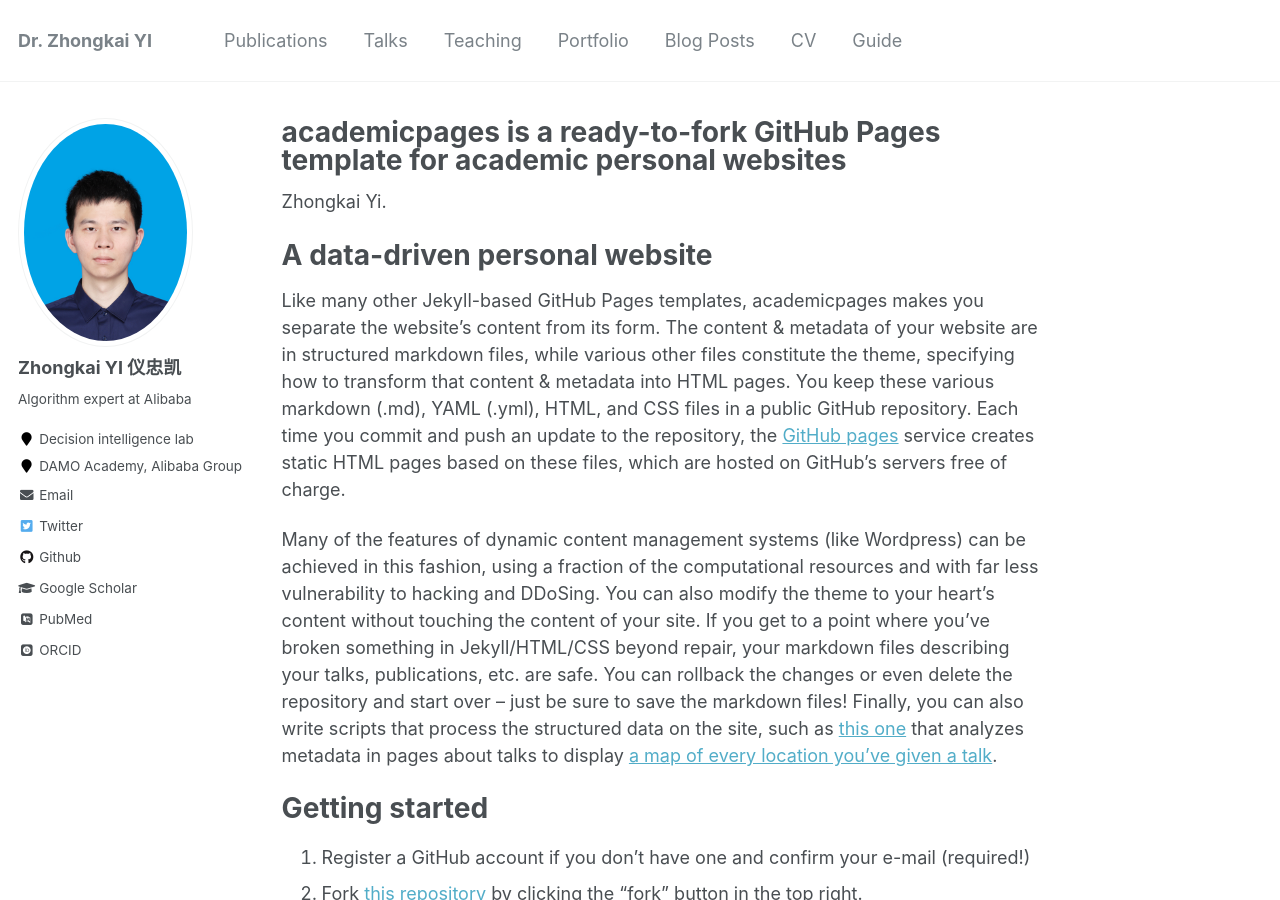
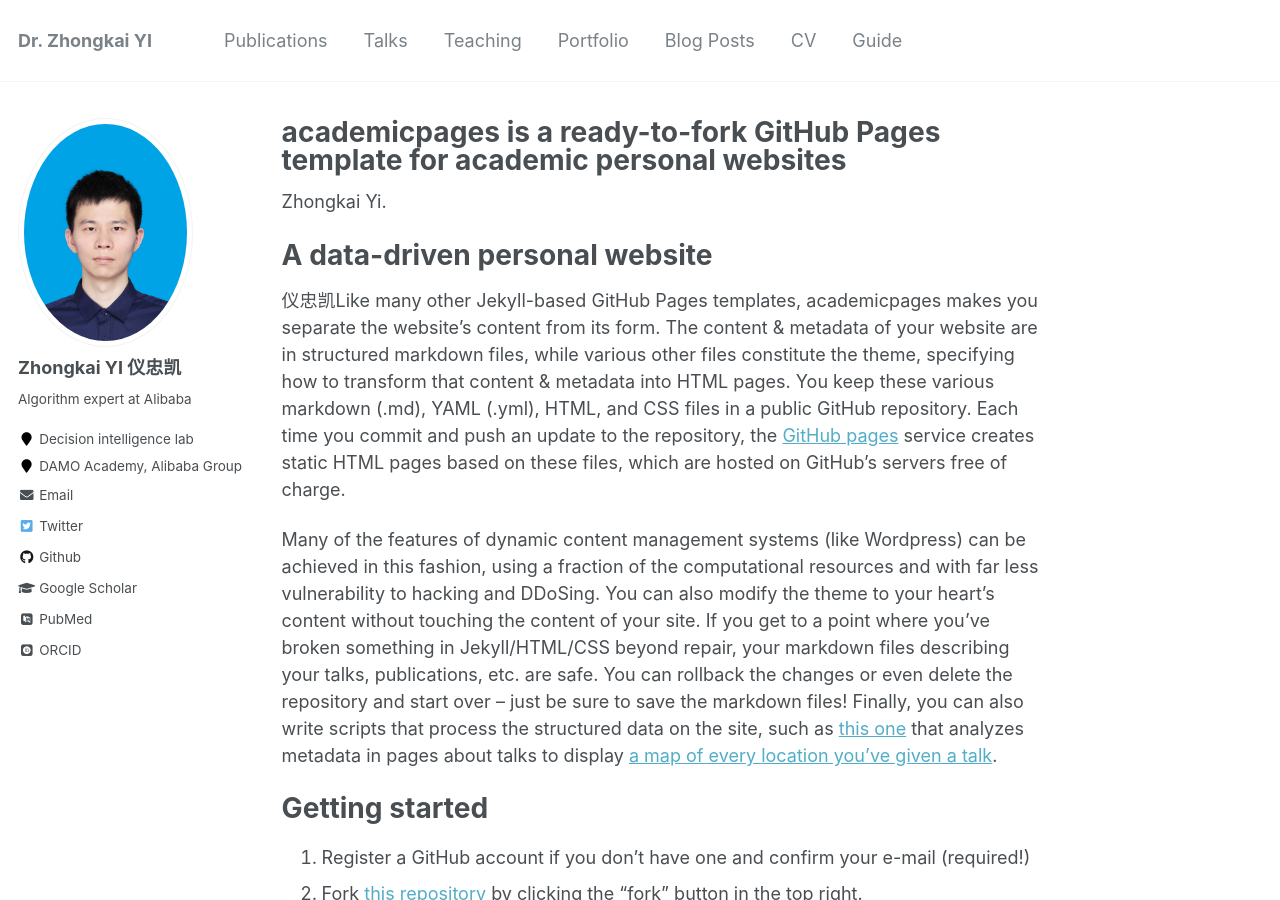
Before and after one commit to yizhongkai/yizhongkai.github.io, a Jekyll site: the page built from _pages/about.md, in a window 1280 px wide and 900 px high. Built offline with Jekyll 4.4.1, drawn with Linux system fonts in a browser that asks for light colours; some web fonts are replaced.

Commit message:
Update about.md

```diff
--- a/_pages/about.md
+++ b/_pages/about.md
@@ -12,7 +12,7 @@ Zhongkai Yi.
 
 A data-driven personal website
 ======
-Like many other Jekyll-based GitHub Pages templates, academicpages makes you separate the website's content from its form. The content & metadata of your website are in structured markdown files, while various other files constitute the theme, specifying how to transform that content & metadata into HTML pages. You keep these various markdown (.md), YAML (.yml), HTML, and CSS files in a public GitHub repository. Each time you commit and push an update to the repository, the [GitHub pages](https://pages.github.com/) service creates static HTML pages based on these files, which are hosted on GitHub's servers free of charge.
+仪忠凯Like many other Jekyll-based GitHub Pages templates, academicpages makes you separate the website's content from its form. The content & metadata of your website are in structured markdown files, while various other files constitute the theme, specifying how to transform that content & metadata into HTML pages. You keep these various markdown (.md), YAML (.yml), HTML, and CSS files in a public GitHub repository. Each time you commit and push an update to the repository, the [GitHub pages](https://pages.github.com/) service creates static HTML pages based on these files, which are hosted on GitHub's servers free of charge.
 
 Many of the features of dynamic content management systems (like Wordpress) can be achieved in this fashion, using a fraction of the computational resources and with far less vulnerability to hacking and DDoSing. You can also modify the theme to your heart's content without touching the content of your site. If you get to a point where you've broken something in Jekyll/HTML/CSS beyond repair, your markdown files describing your talks, publications, etc. are safe. You can rollback the changes or even delete the repository and start over -- just be sure to save the markdown files! Finally, you can also write scripts that process the structured data on the site, such as [this one](https://github.com/academicpages/academicpages.github.io/blob/master/talkmap.ipynb) that analyzes metadata in pages about talks to display [a map of every location you've given a talk](https://academicpages.github.io/talkmap.html).
 
```
